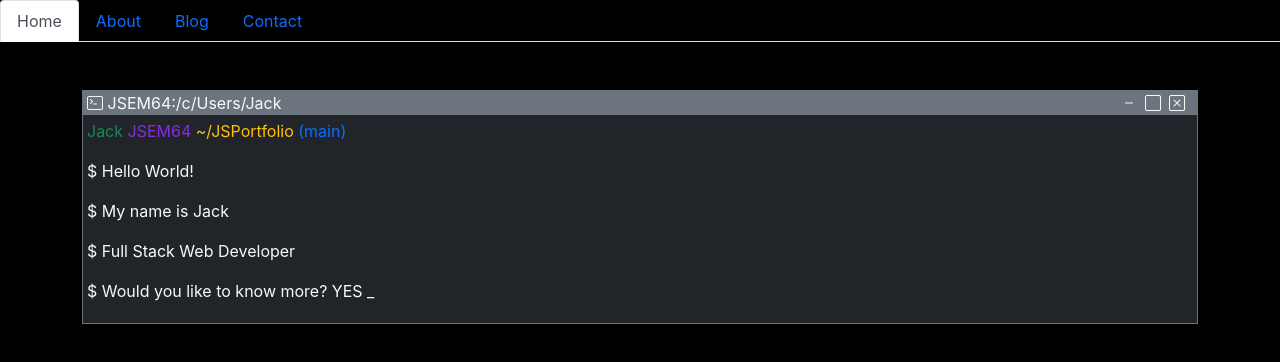
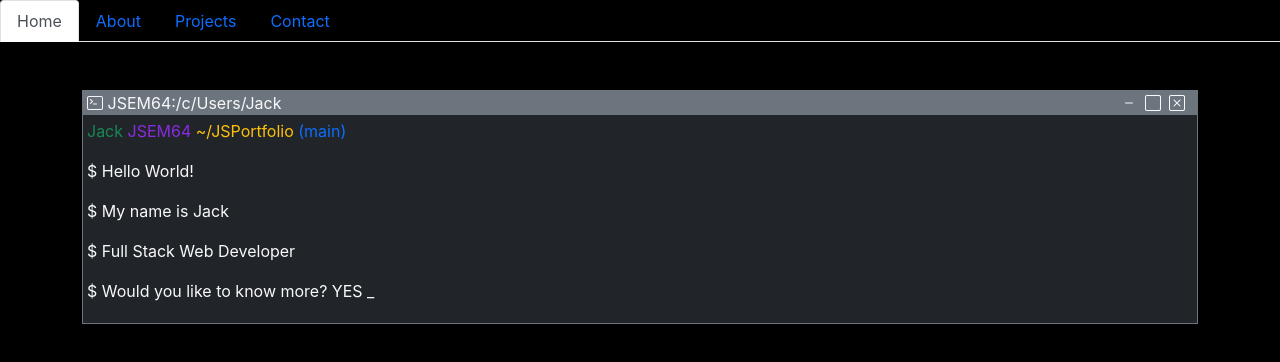
Before and after one commit to blindsweatyhansolo/react-portfolio, a React (Create React App) app: page / in a window 1280 px wide. Shown: the top 362 px of the page. Built offline with nearby package versions, Linux system fonts and the light colour scheme.

Commit message:
fixed nav item, profile pic image sizing errors

```diff
--- a/src/components/Nav/index.js
+++ b/src/components/Nav/index.js
@@ -27,7 +27,7 @@ function Nav({ currentPage, handlePageChange }) {
           onClick={() => handlePageChange('Projects')}
           className={currentPage === 'Projects' ? 'nav-link active' : 'nav-link'}
         >
-          Blog
+          Projects
         </a>
       </li>
       <li className="nav-item">
--- a/src/components/pages/About.js
+++ b/src/components/pages/About.js
@@ -38,7 +38,7 @@ function About() {
       </section>
 
       <section className="profileImage">
-        <div className="imageContainer row border border-secondary bg-secondary text-light col-12 shadow">
+        <div className="imageContainer border border-secondary bg-secondary text-light col-lg-8 col-12 shadow">
 
           <div className="windowBar px-1 d-flex justify-content-between">
             <div>
@@ -52,7 +52,7 @@ function About() {
           </div>
 
           <div className="dosContent bg-dark d-flex justify-content-center">
-            <img src={require(`../../assets/images/jack_profilepic.jpg`)} className="imgProfile img-fluid" alt="picture of Jack looking smug"/>
+            <img src={require(`../../assets/images/jack_profilepic.jpg`)} className="imgProfile img-fluid" alt="Jack looking smug"/>
           </div>
         </div>
       </section>
--- a/src/index.css
+++ b/src/index.css
@@ -5,6 +5,7 @@ body {
     sans-serif;
   -webkit-font-smoothing: antialiased;
   -moz-osx-font-smoothing: grayscale;
+  background-color: black;
 }
 
 code {
```
